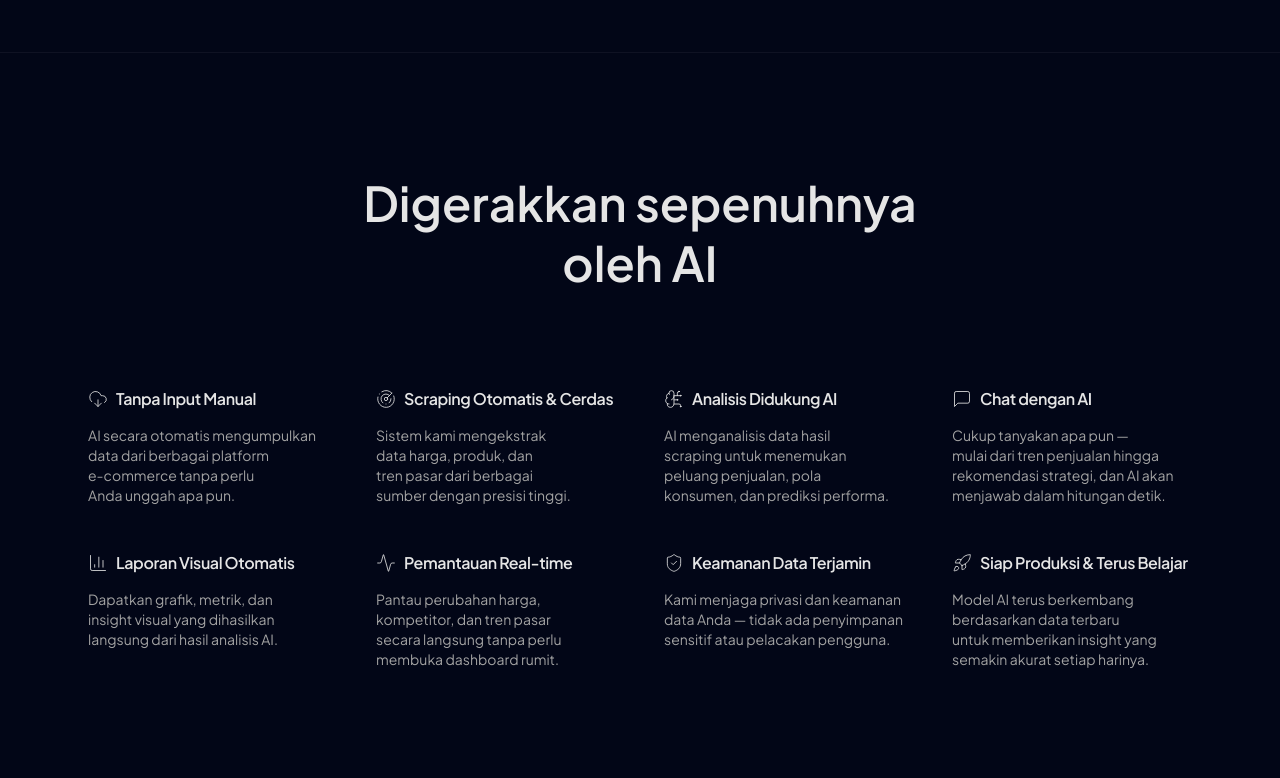
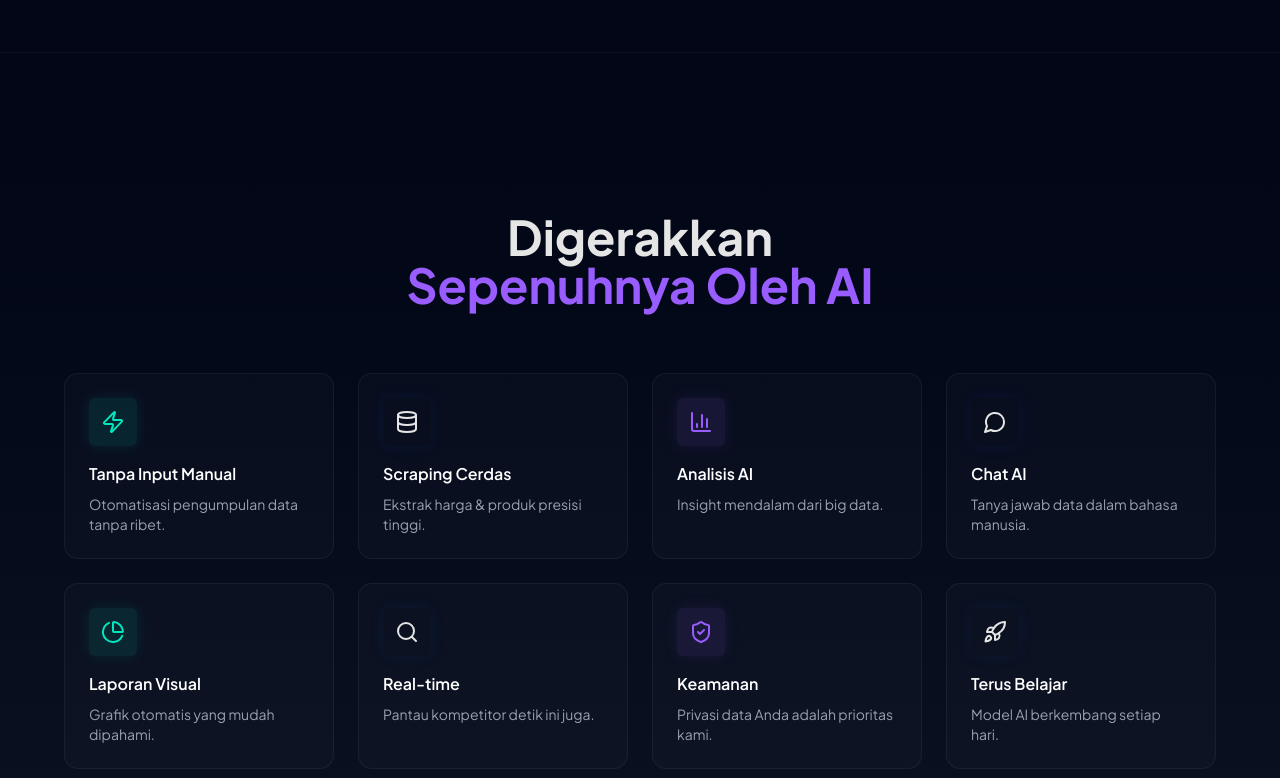
Before and after one commit to alfariiizi/omnytrend-landing, a Next.js app: page / in a window 1280 px wide. Shown: the part 2382-3160 px from the top of the page. Built offline with nearby package versions, Linux system fonts and the light colour scheme.

Commit message:
feat: add new section ai-grid

```diff
--- a/app/page.tsx
+++ b/app/page.tsx
@@ -2,12 +2,12 @@ import Testimonials from "@/components/sections/testimonial/default";
 import CTA from "../components/sections/cta/default";
 import Footer from "../components/sections/footer/default";
 import Hero from "../components/sections/hero/default";
-import Items from "../components/sections/items/default";
 import Pricing from "../components/sections/pricing/default";
 import Stats from "../components/sections/stats/default";
 import FAQsSection from "@/components/sections/faq/faqs-4";
 import FeaturesCustom from "@/components/custom/features";
 import DataSources from "@/components/custom/data-source";
+import AiGrid from "@/components/custom/ai-grid";
 
 export default function Home() {
   return (
@@ -24,7 +24,7 @@ export default function Home() {
       <Stats />
       <FeaturesCustom />
       <DataSources />
-      <Items />
+      <AiGrid />
       <Pricing />
       <Testimonials />
       <FAQsSection />
--- /dev/null
+++ b/components/custom/ai-grid.tsx
@@ -0,0 +1,118 @@
+import React from "react";
+import {
+  Zap,
+  Database,
+  BarChart3,
+  MessageCircle,
+  PieChart,
+  Search,
+  ShieldCheck,
+  Rocket,
+} from "lucide-react";
+
+const features = [
+  {
+    icon: <Zap size={24} />,
+    title: "Tanpa Input Manual",
+    desc: "Otomatisasi pengumpulan data tanpa ribet.",
+    color: "text-brand-teal",
+    bg: "bg-brand-teal/10",
+    shadow: "shadow-[0_0_15px_rgba(0,231,190,0.1)]",
+    border: "hover:border-brand-teal/30",
+  },
+  {
+    icon: <Database size={24} />,
+    title: "Scraping Cerdas",
+    desc: "Ekstrak harga & produk presisi tinggi.",
+    color: "text-brand-blue",
+    bg: "bg-brand-blue/10",
+    shadow: "shadow-[0_0_15px_rgba(37,99,235,0.1)]",
+    border: "hover:border-brand-blue/30",
+  },
+  {
+    icon: <BarChart3 size={24} />,
+    title: "Analisis AI",
+    desc: "Insight mendalam dari big data.",
+    color: "text-brand-purple",
+    bg: "bg-brand-purple/10",
+    shadow: "shadow-[0_0_15px_rgba(153,92,255,0.1)]",
+    border: "hover:border-brand-purple/30",
+  },
+  {
+    icon: <MessageCircle size={24} />,
+    title: "Chat AI",
+    desc: "Tanya jawab data dalam bahasa manusia.",
+    color: "text-brand-darkBlue",
+    bg: "bg-brand-darkBlue/10",
+    shadow: "shadow-[0_0_15px_rgba(29,78,216,0.1)]",
+    border: "hover:border-brand-darkBlue/30",
+  },
+  {
+    icon: <PieChart size={24} />,
+    title: "Laporan Visual",
+    desc: "Grafik otomatis yang mudah dipahami.",
+    color: "text-brand-teal",
+    bg: "bg-brand-teal/10",
+    shadow: "shadow-[0_0_15px_rgba(0,231,190,0.1)]",
+    border: "hover:border-brand-teal/30",
+  },
+  {
+    icon: <Search size={24} />,
+    title: "Real-time",
+    desc: "Pantau kompetitor detik ini juga.",
+    color: "text-brand-blue",
+    bg: "bg-brand-blue/10",
+    shadow: "shadow-[0_0_15px_rgba(37,99,235,0.1)]",
+    border: "hover:border-brand-blue/30",
+  },
+  {
+    icon: <ShieldCheck size={24} />,
+    title: "Keamanan",
+    desc: "Privasi data Anda adalah prioritas kami.",
+    color: "text-brand-purple",
+    bg: "bg-brand-purple/10",
+    shadow: "shadow-[0_0_15px_rgba(153,92,255,0.1)]",
+    border: "hover:border-brand-purple/30",
+  },
+  {
+    icon: <Rocket size={24} />,
+    title: "Terus Belajar",
+    desc: "Model AI berkembang setiap hari.",
+    color: "text-brand-darkBlue",
+    bg: "bg-brand-darkBlue/10",
+    shadow: "shadow-[0_0_15px_rgba(29,78,216,0.1)]",
+    border: "hover:border-brand-darkBlue/30",
+  },
+];
+
+const AiGrid: React.FC = () => {
+  return (
+    <section className="bg-gradient-to-b from-[#020617] to-[#0B1120] px-6 py-24">
+      <div className="mx-auto max-w-6xl">
+        <h2 className="mb-16 text-center text-4xl font-bold md:text-5xl">
+          Digerakkan <br />
+          <span className="text-brand-purple">Sepenuhnya Oleh AI</span>
+        </h2>
+
+        <div className="grid gap-6 md:grid-cols-4">
+          {features.map((feature, idx) => (
+            <div
+              key={idx}
+              className={`rounded-2xl border border-white/5 bg-white/[0.02] p-6 transition duration-300 hover:bg-white/[0.05] ${feature.border} group`}
+            >
+              <div
+                className={`h-12 w-12 ${feature.bg} mb-4 flex items-center justify-center rounded-lg ${feature.color} transition duration-300 group-hover:scale-110 ${feature.shadow}`}
+              >
+                {feature.icon}
+              </div>
+              <h4 className="mb-2 font-semibold text-white">{feature.title}</h4>
+              <p className="text-sm text-gray-400">{feature.desc}</p>
+            </div>
+          ))}
+        </div>
+      </div>
+    </section>
+  );
+};
+
+export default AiGrid;
```
